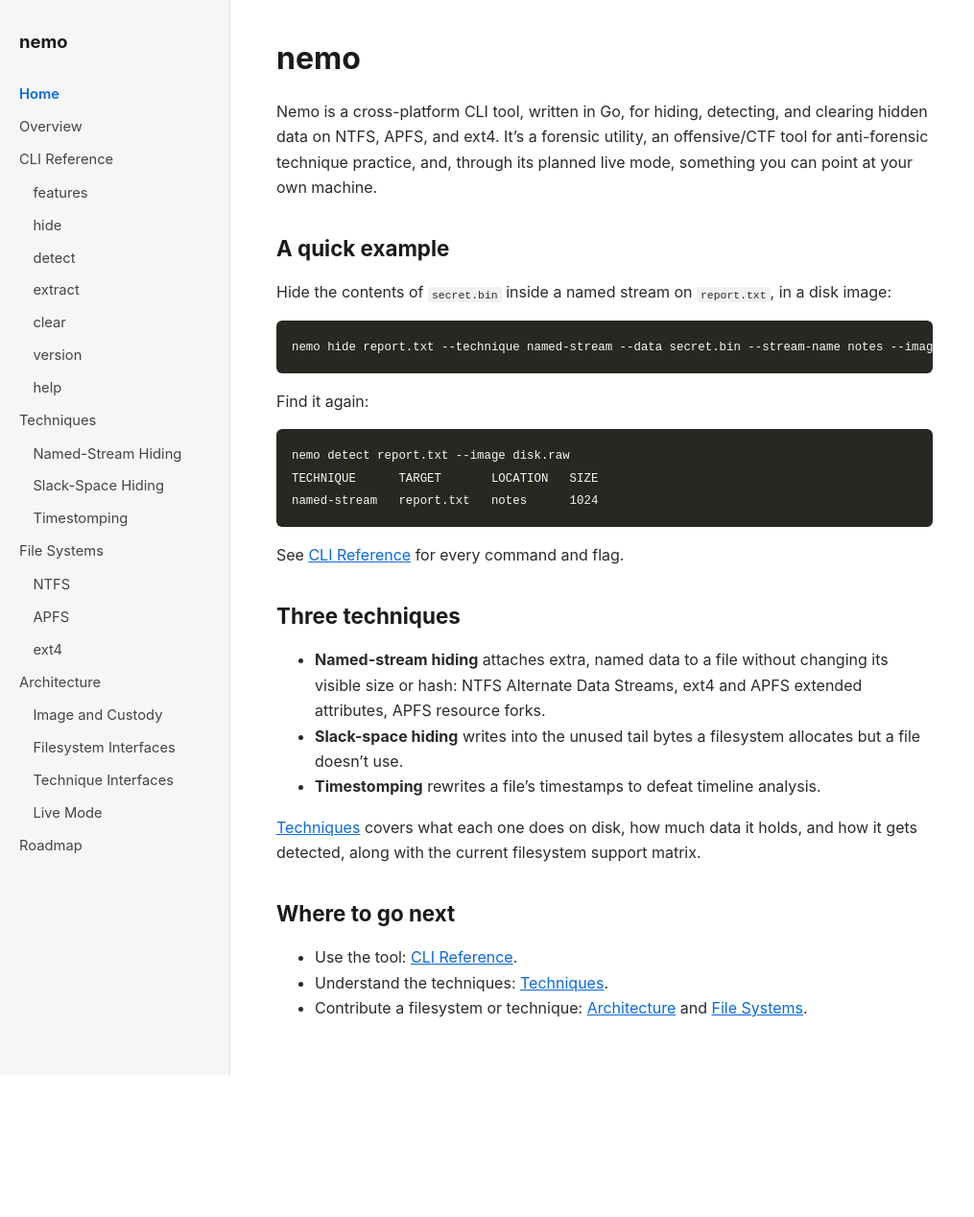
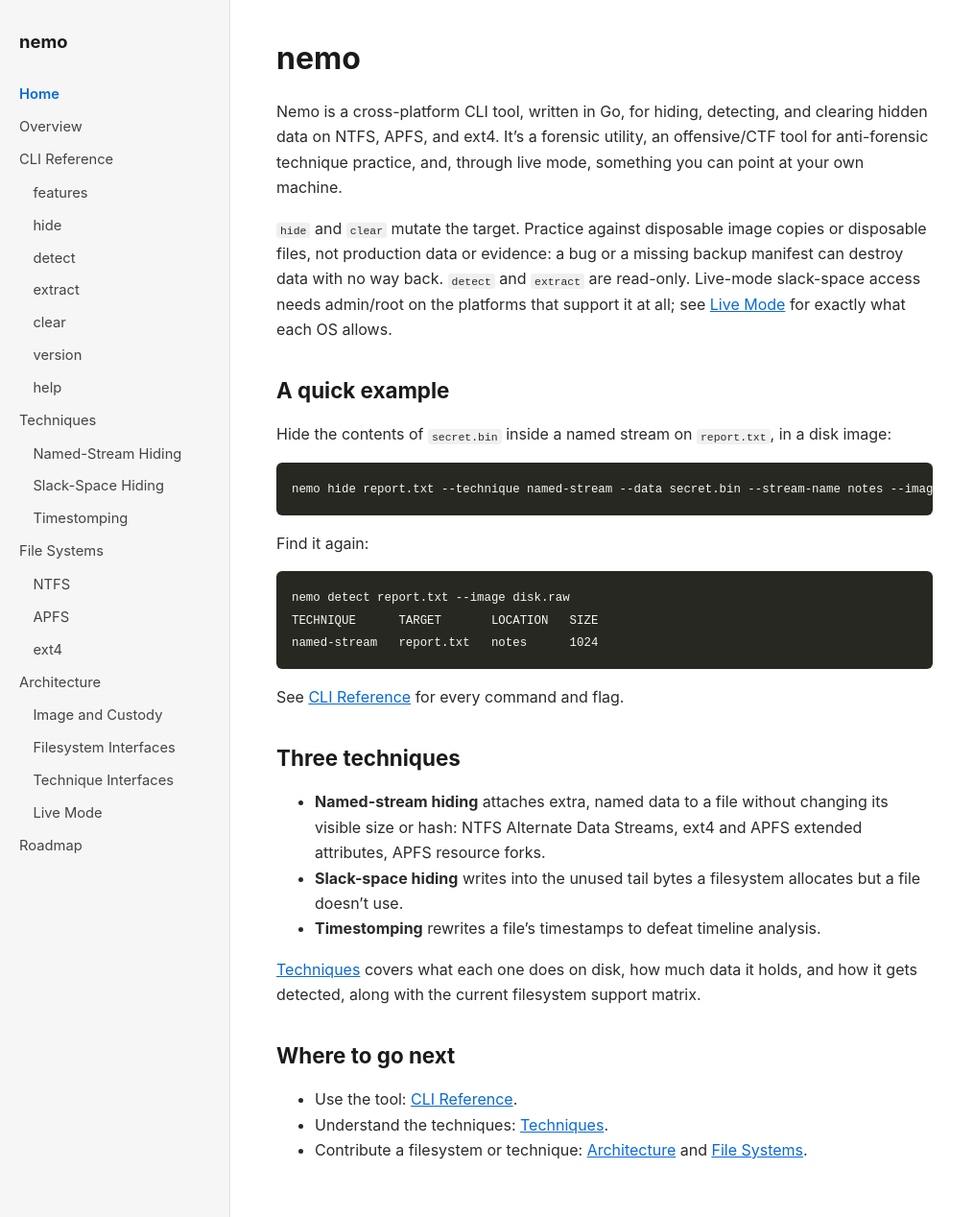
Before and after one commit to sahithyandev/nemo, a Jekyll site: the page built from docs/index.md, in a window 1280 px wide. Shown: the whole page at 96% size, without its empty margins (0-1015 px from the left). Built offline with Jekyll 4.4.1, drawn with Linux system fonts in a browser that asks for light colours; before the commit the page ends 1120 px from its top, so only the background shows below that.

Commit message:
stop calling live mode planned on the doc homepage
it ships today on Linux, Windows and macOS. also adds the
destructive-operation/privilege warning to the homepage

```diff
--- a/docs/index.md
+++ b/docs/index.md
@@ -5,7 +5,13 @@ nav_order: 1
 
 # nemo
 
-Nemo is a cross-platform CLI tool, written in Go, for hiding, detecting, and clearing hidden data on NTFS, APFS, and ext4. It's a forensic utility, an offensive/CTF tool for anti-forensic technique practice, and, through its planned live mode, something you can point at your own machine.
+Nemo is a cross-platform CLI tool, written in Go, for hiding, detecting, and clearing hidden data on NTFS, APFS, and ext4. It's a forensic utility, an offensive/CTF tool for anti-forensic technique practice, and, through live mode, something you can point at your own machine.
+
+`hide` and `clear` mutate the target. Practice against disposable image copies or
+disposable files, not production data or evidence: a bug or a missing backup
+manifest can destroy data with no way back. `detect` and `extract` are read-only.
+Live-mode slack-space access needs admin/root on the platforms that support it at
+all; see [Live Mode](architecture/live-mode.html) for exactly what each OS allows.
 
 ## A quick example
 
```
Also changed, not shown: docs/overview.md (+1 -1 lines).
